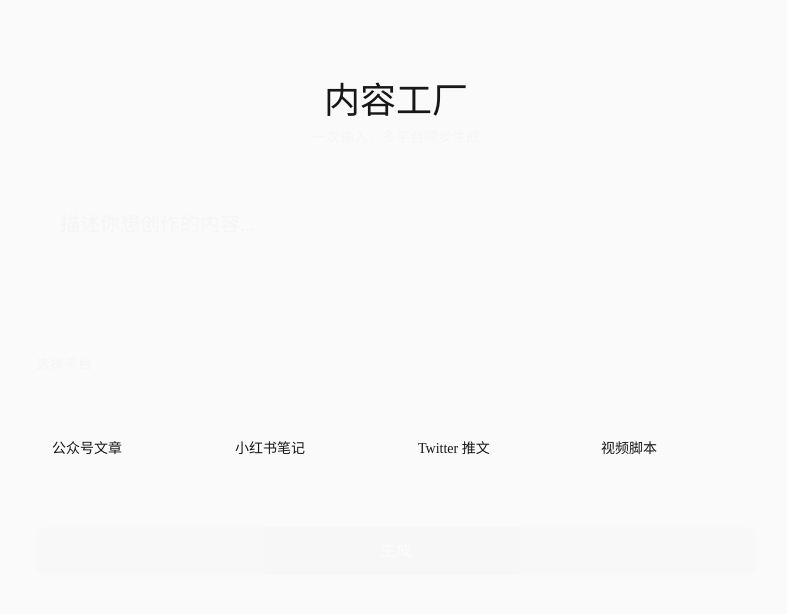
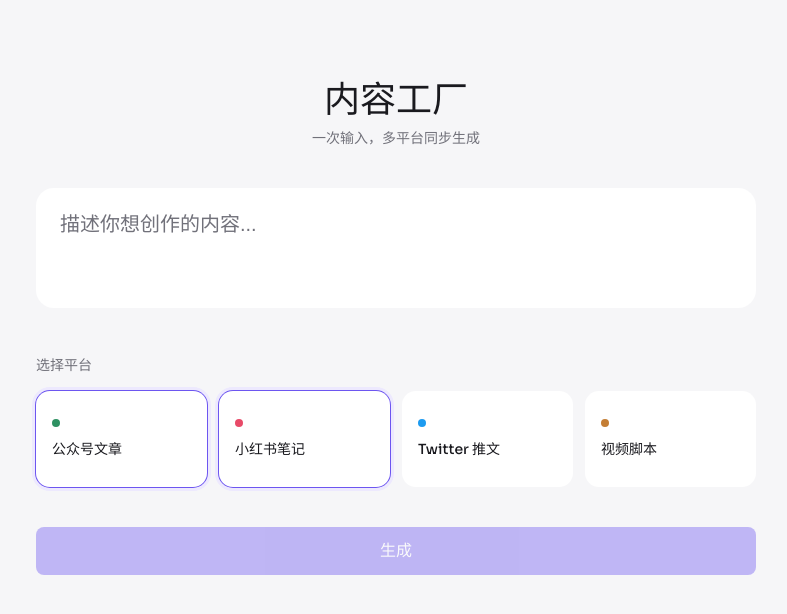
Before and after one commit to Sejourleo/AI-Project-factory, a Next.js app: page /studio in a window 1280 px wide. Shown: the top 614 px of the page, without its empty margins (244-1031 px from the left). Built offline with nearby package versions, Linux system fonts and the light colour scheme.

Commit message:
style(merge): add .studio-scope CSS variables and prose rules
Co-Authored-By: Claude Opus 4.7 (1M context) <noreply@anthropic.com>

```diff
--- a/app/globals.css
+++ b/app/globals.css
@@ -127,3 +127,52 @@
     @apply font-sans;
     }
 }
+
+/* ───────────────────────── Studio Agent scope ───────────────────────── */
+/* 创作 Agent 设计 token 与 prose 样式，限定在 .studio-scope 子树 */
+.studio-scope {
+  --color-bg: #f6f6f8;
+  --color-surface: #ffffff;
+  --color-elevated: #f1f1f4;
+  --color-border: #e5e7eb;
+  --color-fg: #1a1a1f;
+  --color-muted: #71717a;
+  --color-accent: #6d56f0;
+  --color-accent-soft: #ede9fe;
+
+  --color-platform-wechat: #2e9162;
+  --color-platform-xhs: #e84a68;
+  --color-platform-twitter: #1d9bf0;
+  --color-platform-video: #c47e35;
+
+  --font-display: var(--font-sora), ui-sans-serif, system-ui, sans-serif;
+  --font-serif: var(--font-noto-serif-sc), 'Noto Serif SC', serif;
+  --font-mono: var(--font-dm-mono), ui-monospace, 'SF Mono', monospace;
+
+  background: var(--color-bg);
+  color: var(--color-fg);
+  font-family: var(--font-display);
+}
+
+.studio-scope ::selection {
+  background: var(--color-accent-soft);
+}
+
+.studio-scope .ProseMirror:focus { outline: none; }
+.studio-scope .ProseMirror p.is-editor-empty:first-child::before {
+  content: attr(data-placeholder);
+  color: var(--color-muted);
+  pointer-events: none;
+  float: left;
+  height: 0;
+}
+
+.studio-scope .prose-invert h1 { font-family: var(--font-serif); font-size: 1.875rem; font-weight: 700; margin-top: 1.5em; margin-bottom: 0.5em; }
+.studio-scope .prose-invert h2 { font-family: var(--font-serif); font-size: 1.5rem; font-weight: 700; margin-top: 1.5em; margin-bottom: 0.5em; }
+.studio-scope .prose-invert p { margin: 0.6em 0; }
+.studio-scope .prose-invert blockquote { border-left: 3px solid var(--color-accent); padding-left: 1em; color: var(--color-muted); font-style: italic; margin: 1em 0; }
+.studio-scope .prose-invert hr { border: 0; border-top: 1px solid var(--color-border); margin: 2em 0; }
+.studio-scope .prose-invert strong { color: var(--color-fg); font-weight: 700; }
+.studio-scope .prose-invert em { color: var(--color-fg); font-style: italic; }
+.studio-scope .prose-invert img { display: block; max-width: 100%; padding: 2rem 1rem; background: var(--color-elevated); border: 1px dashed var(--color-border); margin: 1em 0; text-align: center; }
+.studio-scope .prose-invert img[src=""] { content: '🖼  图片占位'; padding: 3rem; }
```
